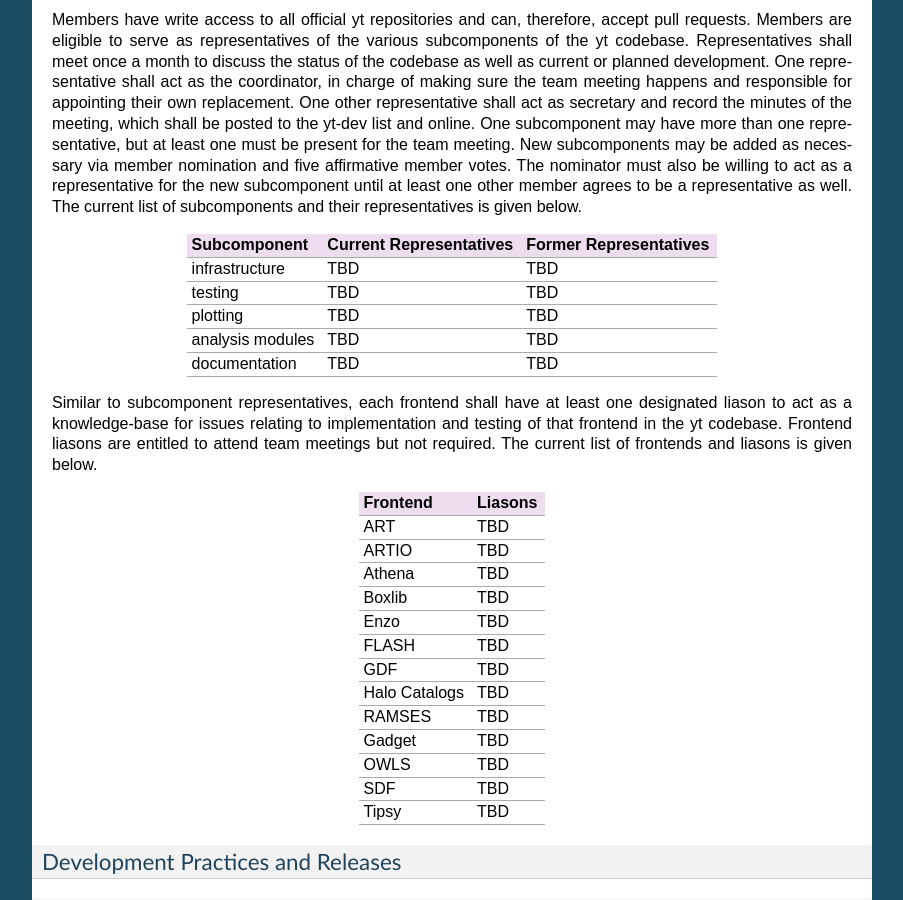
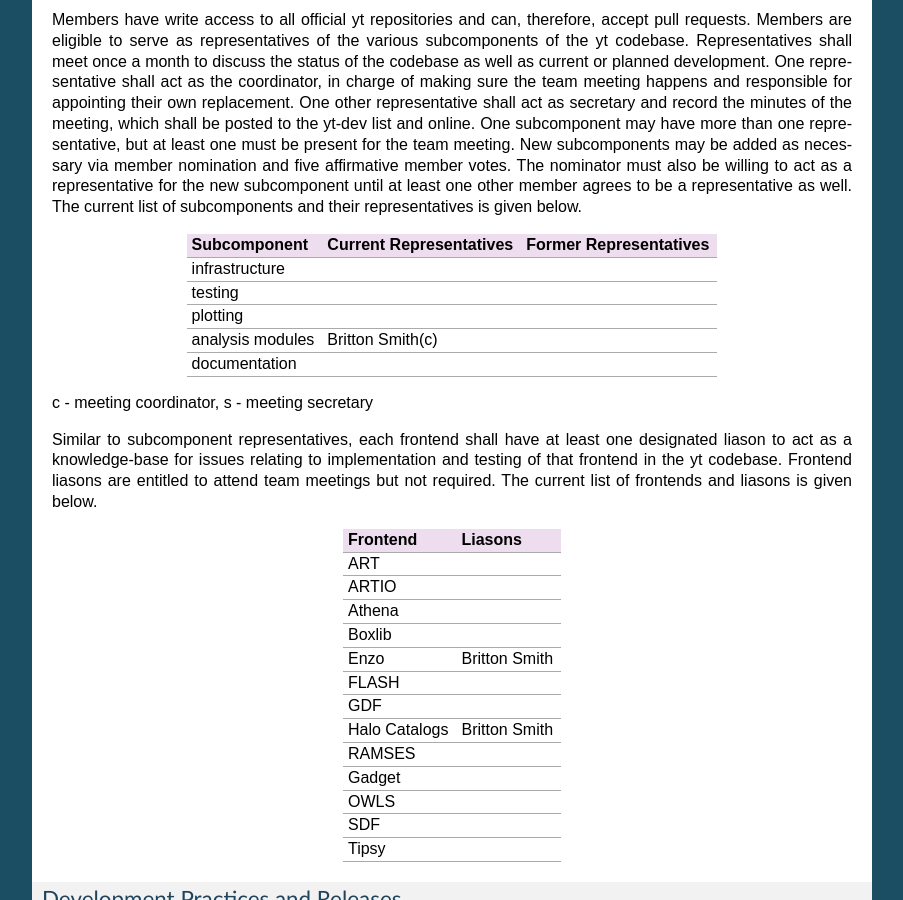
Before and after one commit to yt-project/ytep, a Sphinx documentation site: the page built from source/YTEPs/YTEP-1776.rst, in a window 1280 px wide and 900 px high, scrolled down 1183 px. Shown: the whole window, without its empty margins (198-1101 px from the left). Built offline with Sphinx 7.4.7, drawn with Linux system fonts in a browser that asks for light colours; formulas are drawn with MathJax 3.

Commit message:
Changing YTEP statuts and adding my name to subcomponent representative and frontend liason.

```diff
--- a/source/YTEPs/YTEP-1776.rst
+++ b/source/YTEPs/YTEP-1776.rst
@@ -87,12 +87,14 @@ of subcomponents and their representatives is given below.
     ================= ======================= ======================
     Subcomponent      Current Representatives Former Representatives
     ================= ======================= ======================
-    infrastructure    TBD                     TBD
-    testing           TBD                     TBD
-    plotting          TBD                     TBD
-    analysis modules  TBD                     TBD
-    documentation     TBD                     TBD
+    infrastructure
+    testing
+    plotting
+    analysis modules  Britton Smith(c)
+    documentation
     ================= ======================= ======================
+
+c - meeting coordinator, s - meeting secretary
 
 Similar to subcomponent representatives, each frontend shall have at least one
 designated liason to act as a knowledge-base for issues relating to implementation
@@ -103,19 +105,19 @@ is given below.
     ============== =======
     Frontend       Liasons
     ============== =======
-    ART            TBD
-    ARTIO          TBD
-    Athena         TBD
-    Boxlib         TBD
-    Enzo           TBD
-    FLASH          TBD
-    GDF            TBD
-    Halo Catalogs  TBD
-    RAMSES         TBD
-    Gadget         TBD
-    OWLS           TBD
-    SDF            TBD
-    Tipsy          TBD
+    ART
+    ARTIO
+    Athena
+    Boxlib
+    Enzo           Britton Smith
+    FLASH
+    GDF
+    Halo Catalogs  Britton Smith
+    RAMSES
+    Gadget
+    OWLS
+    SDF
+    Tipsy
     ============== =======
 
 Development Practices and Releases
```
Also changed, not shown: other parts of source/YTEPs/YTEP-1776.rst (+1 -1 lines).
